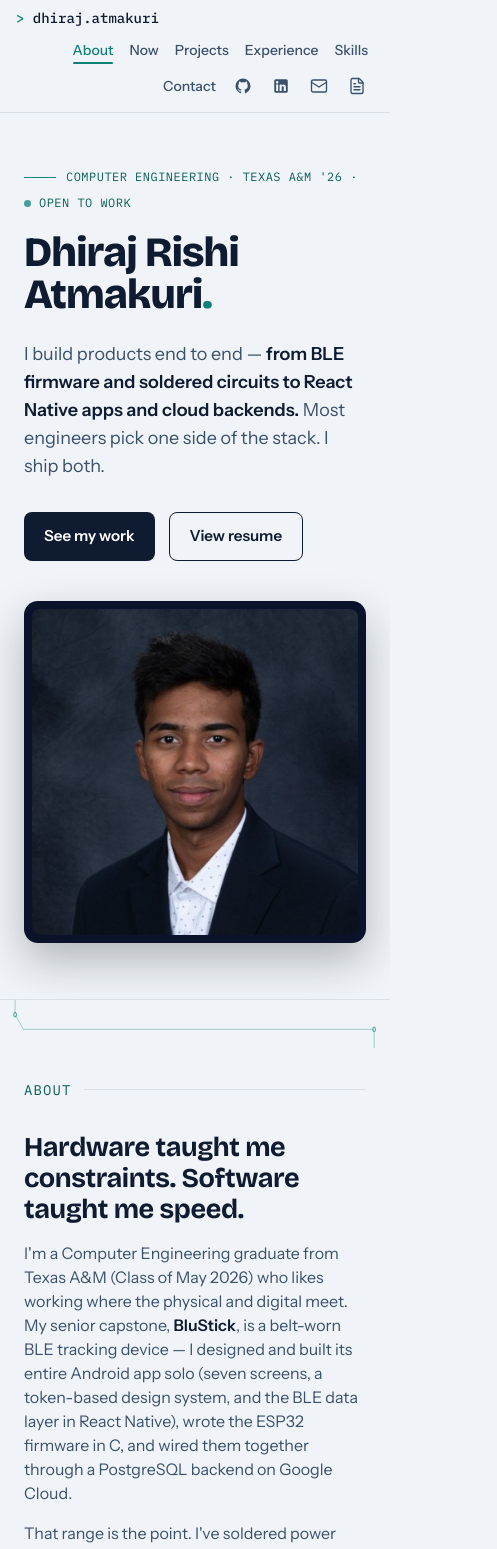
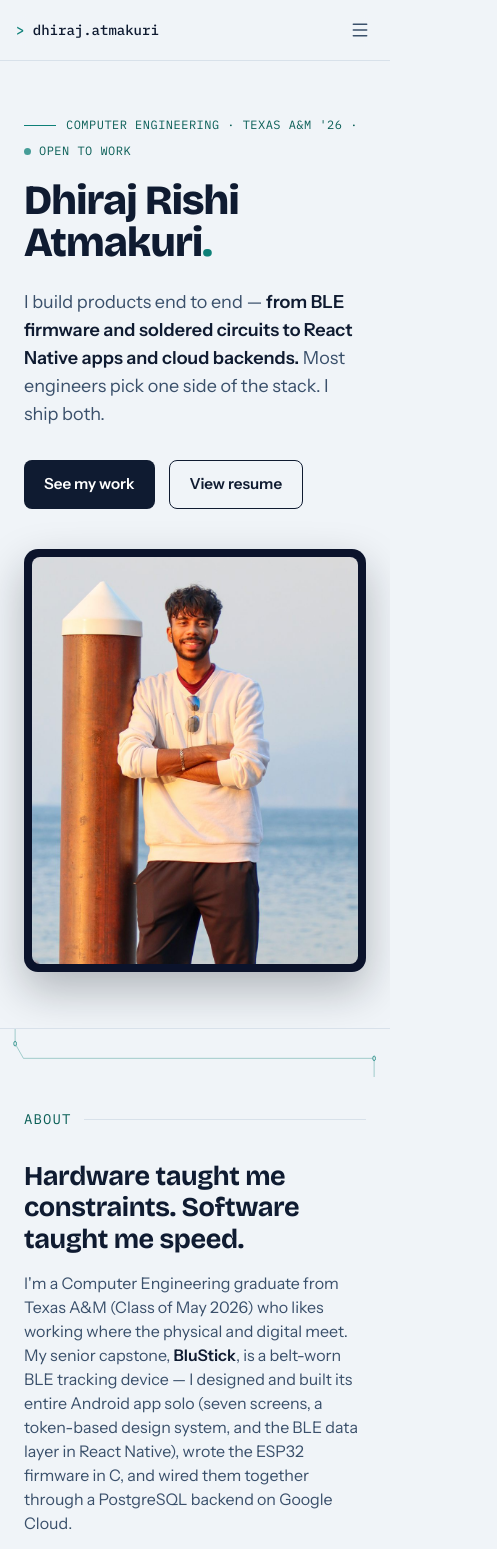
Before and after one commit to dhirajatmakuri/portfolio-react, a React (Vite) app: page / in a window 390 px wide. Shown: the top 1549 px of the page, 497 px wide, since content can reach past the window. Built offline with nearby package versions, Linux system fonts and the light colour scheme.

Commit message:
update
update

```diff
--- a/src/components/HeroPhoto.tsx
+++ b/src/components/HeroPhoto.tsx
@@ -25,14 +25,18 @@ export function HeroPhoto() {
 
       {/* the dark panel frame */}
       <div className="overflow-hidden rounded-[14px] bg-ink-panel p-2 shadow-[0_18px_44px_rgba(16,22,29,0.28)]">
-        {/* the photo itself */}
-        <img
-          src="/assets/headshot.png"
-          alt={`${IDENTITY.name}, Computer Engineer`}
-          width={400}
-          height={400}
-          className="block w-full rounded-[8px] object-cover"
-        />
+        {/* 4:5 portrait window. The source is a 2:3 full-body shot, already
+            cropped to 4:5 and centred on the subject at build time (900x1125),
+            so the img needs no transform trickery — object-cover just fills. */}
+        <div className="aspect-[4/5] overflow-hidden rounded-[8px]">
+          <img
+            src="/assets/portrait.jpg"
+            alt={`${IDENTITY.name} standing on a pier at sunrise, arms crossed`}
+            width={900}
+            height={1125}
+            className="block h-full w-full object-cover"
+          />
+        </div>
       </div>
     </div>
   )
--- a/src/components/sections/Nav.tsx
+++ b/src/components/sections/Nav.tsx
@@ -4,20 +4,22 @@
  * persistent chrome (the old floating dock was removed to avoid two bars).
  *
  * Layout:
- *   left   → logo "> dhiraj.atmakuri"
- *   right  → section links (About, Now, …, Contact)
- *            + a divider
- *            + quick-action icons: GitHub · LinkedIn · Email · Resume
+ *   md and up → logo on the left; section links + divider + quick-action icons
+ *               (GitHub · LinkedIn · Email · Resume) inline on the right
+ *   below md  → logo on the left, hamburger on the right; the links and icons
+ *               move into a collapsible panel underneath. Previously the full
+ *               desktop row just wrapped onto three lines on a phone.
  *
  * Section links come from NAV_LINKS; the icon links come from IDENTITY
  * (both in src/data/content.tsx).
  * =============================================================================
  */
 
+import { useEffect, useRef, useState } from "react"
 import { NAV_LINKS, IDENTITY } from "@/data/content"
 import { GitHubIcon, LinkedInIcon } from "@/components/primitives"
 import { useActiveSection } from "@/hooks/useActiveSection"
-import { Mail, FileText } from "lucide-react"
+import { Mail, FileText, Menu, X } from "lucide-react"
 
 // Section ids the scroll-spy watches (derived once, module scope = stable ref).
 const SECTION_IDS = NAV_LINKS.map((l) => l.href.replace("#", ""))
@@ -25,27 +27,133 @@ const SECTION_IDS = NAV_LINKS.map((l) => l.href.replace("#", ""))
 export function Nav() {
   // id of the section currently in view — used to highlight its nav link
   const active = useActiveSection(SECTION_IDS)
+  // mobile disclosure panel state (never rendered at md and up)
+  const [open, setOpen] = useState(false)
+  const toggleRef = useRef<HTMLButtonElement>(null)
+
+  /* Escape closes the panel and returns focus to the toggle, so keyboard users
+     don't get stranded inside a menu they can't dismiss. */
+  useEffect(() => {
+    if (!open) return
+    function onKey(e: KeyboardEvent) {
+      if (e.key === "Escape") {
+        setOpen(false)
+        toggleRef.current?.focus()
+      }
+    }
+    document.addEventListener("keydown", onKey)
+    return () => document.removeEventListener("keydown", onKey)
+  }, [open])
+
+  /* If the viewport grows past the mobile breakpoint while the panel is open,
+     close it — otherwise it stays mounted as a stray block under the bar. */
+  useEffect(() => {
+    const mq = window.matchMedia("(min-width: 768px)")
+    function onChange(e: MediaQueryListEvent) {
+      if (e.matches) setOpen(false)
+    }
+    mq.addEventListener("change", onChange)
+    return () => mq.removeEventListener("change", onChange)
+  }, [])
 
   return (
     <nav
       aria-label="Main navigation"
       className="sticky top-0 z-50 border-b border-hairline bg-background/85 backdrop-blur-md"
     >
-      <div className="mx-auto flex max-w-5xl flex-wrap items-center justify-between gap-y-1 px-4 py-2 sm:px-6 sm:py-3.5">
+      <div className="mx-auto flex max-w-5xl items-center justify-between gap-3 px-4 py-2 sm:px-6 sm:py-3.5">
         {/* logo: mono "> dhiraj.atmakuri" with a teal prompt tick */}
         <a href="#" className="font-mono text-sm font-medium text-ink no-underline">
           <span className="text-copper">&gt;</span> dhiraj.atmakuri
         </a>
 
-        {/* right side: section links + divider + quick-action icons */}
-        <div className="flex flex-wrap items-center justify-end gap-x-1 gap-y-0 sm:gap-x-2">
-          {/* --- section anchor links --- */}
+        {/* --- desktop: links + divider + icons, all inline --- */}
+        <div className="hidden items-center justify-end gap-x-1 md:flex md:gap-x-2">
+          {NAV_LINKS.map((link) => (
+            <NavLink key={link.label} link={link} active={active} />
+          ))}
+
+          {/* divider between navigation and actions */}
+          <span aria-hidden="true" className="mx-1 h-4 w-px bg-hairline" />
+
+          <ActionIcons />
+        </div>
+
+        {/* --- mobile: hamburger toggle (44x44 touch target) --- */}
+        <button
+          ref={toggleRef}
+          type="button"
+          onClick={() => setOpen((v) => !v)}
+          aria-expanded={open}
+          aria-controls="mobile-menu"
+          aria-label={open ? "Close menu" : "Open menu"}
+          className="-mr-2 inline-flex h-11 w-11 items-center justify-center rounded-md text-ink-soft transition-colors hover:text-copper md:hidden"
+        >
+          {open ? (
+            <X className="h-5 w-5" strokeWidth={1.8} aria-hidden />
+          ) : (
+            <Menu className="h-5 w-5" strokeWidth={1.8} aria-hidden />
+          )}
+        </button>
+      </div>
+
+      {/* --- mobile: collapsible panel with the same links + icons --- */}
+      {open && (
+        // Absolutely positioned so opening the menu OVERLAYS the page instead of
+        // growing the sticky bar. As a normal-flow child it enlarged <nav>'s own
+        // footprint, shoving every section below it down by ~336px — a visible
+        // content jump, and it moved sections out from under the scroll-spy.
+        <div
+          id="mobile-menu"
+          className="absolute inset-x-0 top-full border-b border-t border-hairline bg-background/95 px-4 pb-3 pt-1 shadow-[0_12px_24px_rgba(16,22,29,0.10)] backdrop-blur-md sm:px-6 md:hidden"
+        >
+          <ul className="flex list-none flex-col">
             {NAV_LINKS.map((link) => {
-            // active when this link's target is the section currently in view
+              const isActive = link.href === `#${active}`
+              return (
+                <li key={link.label}>
+                  <a
+                    href={link.href}
+                    onClick={() => setOpen(false)}
+                    aria-current={isActive ? "true" : undefined}
+                    className={
+                      "block border-l-2 py-3 pl-3 text-sm font-medium no-underline transition-colors " +
+                      (isActive
+                        ? "border-copper text-copper"
+                        : "border-transparent text-ink-soft hover:text-copper")
+                    }
+                  >
+                    {link.label}
+                  </a>
+                </li>
+              )
+            })}
+          </ul>
+
+          {/* quick-action icons, spaced out as a row under the links */}
+          <div className="mt-2 flex items-center gap-2 border-t border-hairline pl-1 pt-3">
+            <ActionIcons />
+          </div>
+        </div>
+      )}
+    </nav>
+  )
+}
+
+/* ---------------------------------------------------------------------------
+ * NavLink — one inline section link in the desktop bar, with the active
+ * underline indicator driven by the scroll-spy.
+ * ------------------------------------------------------------------------- */
+function NavLink({
+  link,
+  active,
+}: {
+  link: { label: string; href: string }
+  active: string
+}) {
   const isActive = link.href === `#${active}`
   return (
     <a
-                key={link.label}
       href={link.href}
       aria-current={isActive ? "true" : undefined}
       className={
@@ -59,12 +167,15 @@ export function Nav() {
       {link.label}
     </a>
   )
-          })}
+}
 
-          {/* --- divider between navigation and actions --- */}
-          <span aria-hidden="true" className="mx-1 hidden h-4 w-px bg-hairline sm:inline-block" />
-
-          {/* --- quick-action icons (external + resume) --- */}
+/* ---------------------------------------------------------------------------
+ * ActionIcons — the GitHub / LinkedIn / Email / Resume cluster. Rendered in
+ * both the desktop bar and the mobile panel so the markup stays in one place.
+ * ------------------------------------------------------------------------- */
+function ActionIcons() {
+  return (
+    <>
       <NavIcon href={IDENTITY.github} label="GitHub" external>
         <GitHubIcon className="h-[18px] w-[18px]" />
       </NavIcon>
@@ -77,9 +188,7 @@ export function Nav() {
       <NavIcon href={IDENTITY.resume} label="Resume (PDF)" external>
         <FileText className="h-[18px] w-[18px]" strokeWidth={1.8} />
       </NavIcon>
-        </div>
-      </div>
-    </nav>
+    </>
   )
 }
 
--- a/src/data/content.tsx
+++ b/src/data/content.tsx
@@ -21,7 +21,7 @@ export const IDENTITY = {
   email: "rishi.atmakuri@gmail.com",
   phone: "(346) 404-5507",
   phoneHref: "tel:+13464045507",
-  linkedin: "https://www.linkedin.com/in/dhiraj-rishi-atmakuri-b69255282",
+  linkedin: "https://www.linkedin.com/in/dhiraj-atmakuri",
   github: "https://github.com/dhirajatmakuri",
   resume: "/assets/dhiraj-atmakuri-resume.pdf",
   location: "Houston, TX",
--- a/src/hooks/useActiveSection.ts
+++ b/src/hooks/useActiveSection.ts
@@ -2,13 +2,22 @@
  * =============================================================================
  * useActiveSection — a scroll-spy hook.
  *
- * Watches the given section ids and returns the id of the one currently in the
- * "reading zone": a thin horizontal band ~45–50% down the viewport. As you
- * scroll, whichever section crosses that band becomes active. The Nav uses the
- * result to highlight the matching link.
+ * Returns the id of the section the reader is currently "in", which the Nav
+ * uses to highlight the matching link.
+ *
+ * How it decides: the active section is the LAST one whose top edge has passed
+ * a threshold line sitting just below the sticky nav. That line is derived from
+ * the same `scroll-mt-[70px]` the sections carry, which is where an anchor click
+ * parks them — so clicking a link always highlights the link you clicked.
+ *
+ * This replaces an earlier IntersectionObserver that watched a thin band 45–50%
+ * down the viewport. That band could never be reached by a section shorter than
+ * ~half the viewport: clicking "Skills" (269px tall) left the band sitting over
+ * Contact, so the highlight jumped to Contact the moment you clicked. Any
+ * section shorter than the band's offset was unselectable.
  *
  * `ids` must be a STABLE array reference (define it at module scope, not inline
- * in render) so the observer isn't torn down and rebuilt on every render.
+ * in render) so the listeners aren't torn down and rebuilt on every render.
  * =============================================================================
  */
 
@@ -21,22 +30,68 @@ export function useActiveSection(ids: string[]): string {
     const els = ids
       .map((id) => document.getElementById(id))
       .filter((el): el is HTMLElement => el !== null)
+      // guard against NAV_LINKS drifting out of document order
+      .sort((a, b) => a.getBoundingClientRect().top - b.getBoundingClientRect().top)
     if (els.length === 0) return
 
-    const observer = new IntersectionObserver(
-      (entries) => {
-        // A section entering the band (from either scroll direction) becomes
-        // active. We never clear on exit, so the last one stays highlighted
-        // in the small gaps between sections.
-        for (const entry of entries) {
-          if (entry.isIntersecting) setActive(entry.target.id)
-        }
-      },
-      { rootMargin: "-45% 0px -50% 0px", threshold: 0 }
-    )
+    let frame = 0
 
-    els.forEach((el) => observer.observe(el))
-    return () => observer.disconnect()
+    function compute() {
+      frame = 0
+
+      // Threshold line: just under the sticky bar, measured live so it stays
+      // correct when the bar changes height (mobile vs desktop).
+      //
+      // Measure the BAR ROW, not <nav> itself: on mobile the open menu panel is
+      // a child of <nav>, so the element grows from ~61px to ~400px while open.
+      // Measuring <nav> would push this line most of the way down the screen and
+      // hand the highlight to whichever section happened to be under it.
+      const bar = document.querySelector("nav")?.firstElementChild
+      const barH = bar ? bar.getBoundingClientRect().height : 0
+
+      // The line must sit at or below where an anchor click parks a section,
+      // otherwise the section you just clicked lands *under* the line and the
+      // previous one stays highlighted. Read the landing position straight off
+      // the element's scroll-margin-top rather than assuming it matches the bar
+      // height — they were 2px apart on mobile and 3px apart on desktop, so
+      // every breakpoint was a coin flip.
+      const landing = parseFloat(getComputedStyle(els[0]).scrollMarginTop) || 0
+      const line = Math.max(barH + 8, landing + 4)
+
+      // At the very bottom the last section may be too short to push its top
+      // above the line — the page simply can't scroll any further. Give it to
+      // the last section so "Contact" highlights when you reach the end.
+      const atBottom =
+        window.scrollY + window.innerHeight >=
+        document.documentElement.scrollHeight - 2
+      if (atBottom) {
+        setActive(els[els.length - 1].id)
+        return
+      }
+
+      // Walk down; the last section whose top has crossed the line wins.
+      // Above the first section (i.e. in the hero) nothing is active.
+      let current = ""
+      for (const el of els) {
+        if (el.getBoundingClientRect().top <= line) current = el.id
+        else break
+      }
+      setActive(current)
+    }
+
+    // rAF-throttled: scroll fires far more often than we need to recompute
+    function onScroll() {
+      if (!frame) frame = requestAnimationFrame(compute)
+    }
+
+    compute()
+    window.addEventListener("scroll", onScroll, { passive: true })
+    window.addEventListener("resize", onScroll)
+    return () => {
+      window.removeEventListener("scroll", onScroll)
+      window.removeEventListener("resize", onScroll)
+      if (frame) cancelAnimationFrame(frame)
+    }
   }, [ids])
 
   return active
```
Also changed, not shown: src/components/StackStrip.tsx (+5 -3 lines), src/components/sections/Projects.tsx (+11 -4 lines), public/assets/portrait.jpg (added), 1 other file (tests, documents, lock files or other folders). Lines whose indentation alone changed are shown as unchanged.
